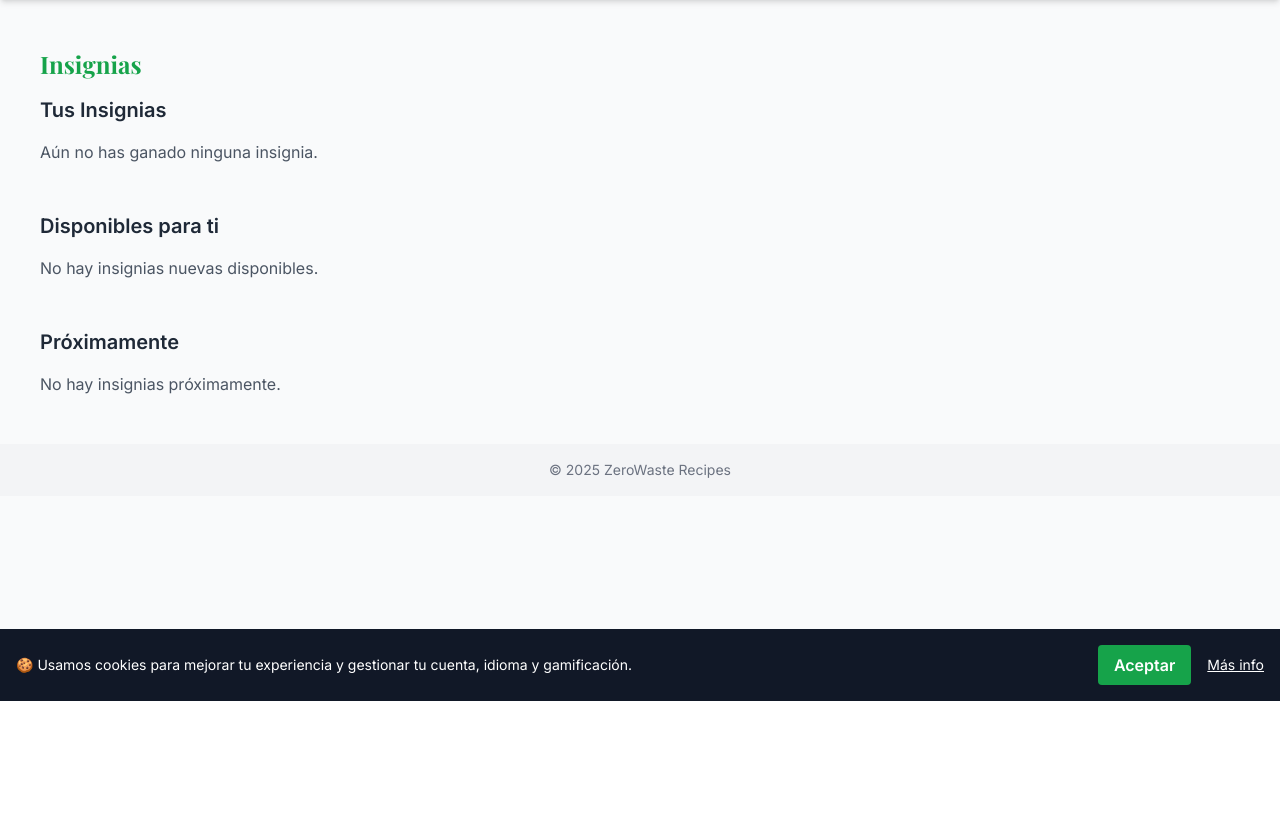
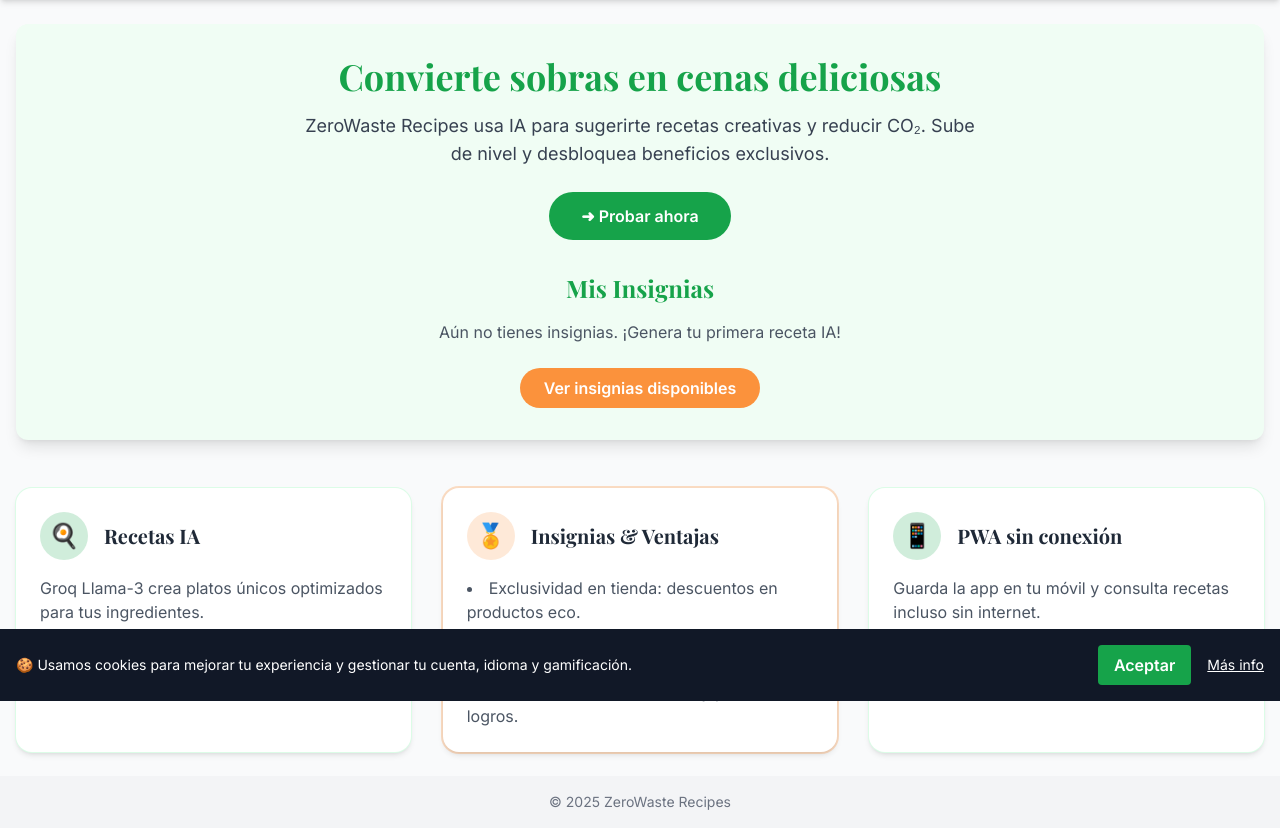
Before and after one commit to daniilabradorr/zerowaste-recipes, a Django app: page / in a window 1280 px wide. Shown: the part 99-927 px from the top of the page. Before the commit the page ends 800 px from the top, so only its background shows below. Run offline with Django 5.2, Linux system fonts and the light colour scheme; some libraries are stand-ins or nearby versions.

Commit message:
optyimizando home 2

```diff
--- a/templates/home.html
+++ b/templates/home.html
@@ -1,198 +1,148 @@
 {% extends "base.html" %}
-{% load static i18n %}
-
-{% block title %}{% trans "Mis Insignias" %}{% endblock %}
+{% load static %}
+{% block title %}
+  {% if LANGUAGE_CODE == 'es' %}
+    ZeroWaste Recipes – Convierte sobras en cenas deliciosas
+  {% else %}
+    ZeroWaste Recipes – Turn leftovers into delicious dinners
+  {% endif %}
+{% endblock %}
 
 {% block content %}
-<section class="container mx-auto p-6">
-  <h1 class="text-2xl font-serif text-primary mb-4">{% trans "Insignias" %}</h1>
+<!-- Hero -->
+<section class="bg-green-50 rounded-xl p-8 shadow-lg text-center">
+  {% if LANGUAGE_CODE == 'es' %}
+    <h2 class="text-4xl font-serif text-primary mb-4">
+      Convierte sobras en cenas deliciosas
+    </h2>
+    <p class="text-lg text-gray-700 max-w-2xl mx-auto mb-6">
+      ZeroWaste Recipes usa IA para sugerirte recetas creativas y reducir CO₂.
+      Sube de nivel y desbloquea beneficios exclusivos.
+    </p>
+    <a href="{% url 'recipes:ingredients' %}"
+       class="inline-block bg-primary hover:bg-green-700 text-white font-semibold px-8 py-3 rounded-full transition mb-8">
+       ➜ Probar ahora
+    </a>
+  {% else %}
+    <h2 class="text-4xl font-serif text-primary mb-4">
+      Turn leftovers into delicious dinners
+    </h2>
+    <p class="text-lg text-gray-700 max-w-2xl mx-auto mb-6">
+      ZeroWaste Recipes uses AI to suggest creative recipes and cut CO₂.
+      Level up to unlock exclusive perks.
+    </p>
+    <a href="{% url 'recipes:ingredients' %}"
+       class="inline-block bg-primary hover:bg-green-700 text-white font-semibold px-8 py-3 rounded-full transition mb-8">
+       ➜ Try now
+    </a>
+  {% endif %}
 
-  <!-- Insignias ganadas -->
-  <div class="mb-12">
-    <h2 class="text-xl font-semibold mb-4">{% trans "Tus Insignias" %}</h2>
-    {% if owned_badges %}
-      <div class="grid grid-cols-1 sm:grid-cols-2 md:grid-cols-4 gap-8">
-        {% for badge in owned_badges %}
-          <div class="bg-green-50 p-6 rounded-lg shadow-lg flex flex-col items-center">
-            <div class="w-28 h-28 mb-4 rounded-full overflow-hidden border-4 border-green-500 shadow-md flex items-center justify-center">
-              {% comment %} Usa <picture> para webp/fallback png {% endcomment %}
-              {% if badge.name == "Starter" %}
+  <!-- My Badges Section -->
+  <div id="my-badges" class="mx-auto max-w-3xl">
+    <h3 class="text-2xl font-serif text-primary mb-4">
+      {% if LANGUAGE_CODE == 'es' %}Mis Insignias{% else %}My Badges{% endif %}
+    </h3>
+    {% if user_badges %}
+      <div class="flex justify-center flex-wrap gap-4 mb-6">
+        {% for assignment in user_badges %}
+          <div class="flex flex-col items-center bg-green-100 px-5 py-4 rounded-2xl shadow-lg hover:scale-105 transform transition">
+            <div class="w-16 h-16 mb-2 rounded-full overflow-hidden border-2 border-green-300">
+              {% if assignment.badge.name == "Starter" %}
                 <picture>
                   <source srcset="{% static 'img/badges/Starter.webp' %}" type="image/webp">
-                  <img src="{% static 'img/badges/Starter.png' %}"
-                       alt="Starter badge"
-                       loading="lazy"
-                       decoding="async"
-                       width="112" height="112"
-                       class="max-w-full max-h-full opacity-100">
+                  <img src="{% static 'img/badges/Starter.png' %}" alt="Starter badge"
+                       width="64" height="64" loading="lazy" decoding="async"
+                       class="w-full h-full object-contain">
                 </picture>
-              {% elif badge.name == "Partner" %}
+              {% elif assignment.badge.name == "Partner" %}
                 <picture>
                   <source srcset="{% static 'img/badges/Partner.webp' %}" type="image/webp">
-                  <img src="{% static 'img/badges/Partner.png' %}"
-                       alt="Partner badge"
-                       loading="lazy"
-                       decoding="async"
-                       width="112" height="112"
-                       class="max-w-full max-h-full opacity-100">
+                  <img src="{% static 'img/badges/Partner.png' %}" alt="Partner badge"
+                       width="64" height="64" loading="lazy" decoding="async"
+                       class="w-full h-full object-contain">
                 </picture>
-              {% elif badge.name == "Co2-Helper" %}
+              {% elif assignment.badge.name == "Co2-Helper" %}
                 <picture>
                   <source srcset="{% static 'img/badges/CO2Helper.webp' %}" type="image/webp">
-                  <img src="{% static 'img/badges/CO2Helper.png' %}"
-                       alt="Co2-Helper badge"
-                       loading="lazy"
-                       decoding="async"
-                       width="112" height="112"
-                       class="max-w-full max-h-full opacity-100">
+                  <img src="{% static 'img/badges/CO2Helper.png' %}" alt="Co2-Helper badge"
+                       width="64" height="64" loading="lazy" decoding="async"
+                       class="w-full h-full object-contain">
                 </picture>
-              {% elif badge.name == "Eco-Veteran" %}
+              {% elif assignment.badge.name == "Eco-Veteran" %}
                 <picture>
                   <source srcset="{% static 'img/badges/EcoVeteran.webp' %}" type="image/webp">
-                  <img src="{% static 'img/badges/EcoVeteran.png' %}"
-                       alt="Eco-Veteran badge"
-                       loading="lazy"
-                       decoding="async"
-                       width="112" height="112"
-                       class="max-w-full max-h-full opacity-100">
+                  <img src="{% static 'img/badges/EcoVeteran.png' %}" alt="Eco-Veteran badge"
+                       width="64" height="64" loading="lazy" decoding="async"
+                       class="w-full h-full object-contain">
                 </picture>
               {% endif %}
             </div>
-            <p class="font-bold text-lg mb-1">{{ badge.name }}</p>
-            <p class="text-sm text-gray-700 mb-2">{{ badge.description|safe }}</p>
-            <p class="text-xs text-gray-500">{% trans "Objetivo:" %} {{ badge.threshold }} {{ badge.unit_label }}</p>
-            <p class="text-xs text-green-600 font-medium">{% trans "Progreso:" %} {{ badge.progress }} / {{ badge.threshold }} {{ badge.unit_label }}</p>
+            <span class="font-medium">{{ assignment.badge.name }}</span>
           </div>
         {% endfor %}
       </div>
     {% else %}
-      <p class="text-gray-600">{% trans "Aún no has ganado ninguna insignia." %}</p>
+      <p class="text-gray-600 mb-6">
+        {% if LANGUAGE_CODE == 'es' %}
+          Aún no tienes insignias. ¡Genera tu primera receta IA!
+        {% else %}
+          You don’t have any badges yet. Create your first AI recipe!
+        {% endif %}
+      </p>
     {% endif %}
+
+    <a href="{% url 'recipes:my_badges' %}"
+       class="inline-block bg-secondary hover:bg-orange-600 text-white font-semibold px-6 py-2 rounded-full transition">
+      {% if LANGUAGE_CODE == 'es' %}Ver insignias disponibles{% else %}View all badges{% endif %}
+    </a>
+  </div>
+</section>
+
+<!-- Features -->
+<section class="grid md:grid-cols-3 gap-8 mt-12">
+  {% comment %} Spanish section; mirror in English if needed {% endcomment %}
+  <div class="group p-6 bg-white rounded-2xl ring-1 ring-green-100 shadow-md hover:shadow-xl hover:-translate-y-1 transform transition">
+    <div class="flex items-center mb-4">
+      <span class="inline-flex items-center justify-center w-12 h-12 bg-primary/20 text-primary rounded-full mr-4 text-2xl">🍳</span>
+      <h4 class="font-serif text-xl font-semibold text-gray-800 group-hover:text-primary transition-colors">
+        {% if LANGUAGE_CODE == 'es' %}Recetas IA{% else %}AI Recipes{% endif %}
+      </h4>
+    </div>
+    <p class="text-gray-600">
+      {% if LANGUAGE_CODE == 'es' %}Groq Llama-3 crea platos únicos optimizados para tus ingredientes.{% else %}Groq Llama-3 creates unique dishes optimized for your ingredients.{% endif %}
+    </p>
   </div>
 
-  <!-- Insignias disponibles -->
-  <div class="mb-12">
-    <h2 class="text-xl font-semibold mb-4">{% trans "Disponibles para ti" %}</h2>
-    {% if available_badges %}
-      <div class="grid grid-cols-1 sm:grid-cols-2 md:grid-cols-4 gap-8">
-        {% for badge in available_badges %}
-          <div class="bg-white p-6 rounded-lg shadow hover:shadow-lg transition flex flex-col items-center">
-            <div class="w-28 h-28 mb-4 rounded-full overflow-hidden border-4 border-gray-300 shadow-md flex items-center justify-center">
-              {% if badge.name == "Starter" %}
-                <picture>
-                  <source srcset="{% static 'img/badges/Starter.webp' %}" type="image/webp">
-                  <img src="{% static 'img/badges/Starter.png' %}"
-                       alt="Starter badge"
-                       loading="lazy"
-                       decoding="async"
-                       width="112" height="112"
-                       class="max-w-full max-h-full opacity-80">
-                </picture>
-              {% elif badge.name == "Partner" %}
-                <picture>
-                  <source srcset="{% static 'img/badges/Partner.webp' %}" type="image/webp">
-                  <img src="{% static 'img/badges/Partner.png' %}"
-                       alt="Partner badge"
-                       loading="lazy"
-                       decoding="async"
-                       width="112" height="112"
-                       class="max-w-full max-h-full opacity-80">
-                </picture>
-              {% elif badge.name == "Co2-Helper" %}
-                <picture>
-                  <source srcset="{% static 'img/badges/CO2Helper.webp' %}" type="image/webp">
-                  <img src="{% static 'img/badges/CO2Helper.png' %}"
-                       alt="Co2-Helper badge"
-                       loading="lazy"
-                       decoding="async"
-                       width="112" height="112"
-                       class="max-w-full max-h-full opacity-80">
-                </picture>
-              {% elif badge.name == "Eco-Veteran" %}
-                <picture>
-                  <source srcset="{% static 'img/badges/EcoVeteran.webp' %}" type="image/webp">
-                  <img src="{% static 'img/badges/EcoVeteran.png' %}"
-                       alt="Eco-Veteran badge"
-                       loading="lazy"
-                       decoding="async"
-                       width="112" height="112"
-                       class="max-w-full max-h-full opacity-80">
-                </picture>
-              {% endif %}
-            </div>
-            <p class="font-bold text-lg mb-1">{{ badge.name }}</p>
-            <p class="text-sm text-gray-700 mb-2">{{ badge.description|safe }}</p>
-            <p class="text-xs text-gray-500">{% trans "Objetivo:" %} {{ badge.threshold }} {{ badge.unit_label }}</p>
-            <p class="text-xs text-blue-600 font-medium">{% trans "Progreso:" %} {{ badge.progress }} / {{ badge.threshold }} {{ badge.unit_label }}</p>
-          </div>
-        {% endfor %}
-      </div>
-    {% else %}
-      <p class="text-gray-600">{% trans "No hay insignias nuevas disponibles." %}</p>
-    {% endif %}
+  <div class="group p-6 bg-white rounded-2xl ring-2 ring-dashed ring-secondary/30 shadow-md hover:shadow-xl hover:-translate-y-1 transform transition">
+    <div class="flex items-center mb-4">
+      <span class="inline-flex items-center justify-center w-12 h-12 bg-secondary/20 text-secondary rounded-full mr-4 text-2xl">🏅</span>
+      <h4 class="font-serif text-xl font-semibold text-gray-800 group-hover:text-secondary transition-colors">
+        {% if LANGUAGE_CODE == 'es' %}Insignias & Ventajas{% else %}Badges & Perks{% endif %}
+      </h4>
+    </div>
+    <ul class="list-disc list-inside text-gray-600 space-y-1">
+      {% if LANGUAGE_CODE == 'es' %}
+        <li>Exclusividad en tienda: descuentos en productos eco.</li>
+        <li>Newsletter gratuito: beneficios antes que nadie.</li>
+        <li>Gamificación: sube de nivel y presume tus logros.</li>
+      {% else %}
+        <li>Store exclusives: discounts on eco-friendly products.</li>
+        <li>Free newsletter: perks before anyone else.</li>
+        <li>Gamification: level up and show off your achievements.</li>
+      {% endif %}
+    </ul>
   </div>
 
-  <!-- Próximamente -->
-  <div>
-    <h2 class="text-xl font-semibold mb-4">{% trans "Próximamente" %}</h2>
-    {% if coming_soon %}
-      <div class="grid grid-cols-1 sm:grid-cols-2 md:grid-cols-4 gap-8">
-        {% for badge in coming_soon %}
-          <div class="bg-gray-100 p-6 rounded-lg flex flex-col items-center">
-            <div class="w-28 h-28 mb-4 rounded-full overflow-hidden border-4 border-gray-400 shadow-sm flex items-center justify-center">
-              {% if badge.name == "Starter" %}
-                <picture>
-                  <source srcset="{% static 'img/badges/Starter.webp' %}" type="image/webp">
-                  <img src="{% static 'img/badges/Starter.png' %}"
-                       alt="Starter badge"
-                       loading="lazy"
-                       decoding="async"
-                       width="112" height="112"
-                       class="max-w-full max-h-full opacity-50">
-                </picture>
-              {% elif badge.name == "Partner" %}
-                <picture>
-                  <source srcset="{% static 'img/badges/Partner.webp' %}" type="image/webp">
-                  <img src="{% static 'img/badges/Partner.png' %}"
-                       alt="Partner badge"
-                       loading="lazy"
-                       decoding="async"
-                       width="112" height="112"
-                       class="max-w-full max-h-full opacity-50">
-                </picture>
-              {% elif badge.name == "Co2-Helper" %}
-                <picture>
-                  <source srcset="{% static 'img/badges/CO2Helper.webp' %}" type="image/webp">
-                  <img src="{% static 'img/badges/CO2Helper.png' %}"
-                       alt="Co2-Helper badge"
-                       loading="lazy"
-                       decoding="async"
-                       width="112" height="112"
-                       class="max-w-full max-h-full opacity-50">
-                </picture>
-              {% elif badge.name == "Eco-Veteran" %}
-                <picture>
-                  <source srcset="{% static 'img/badges/EcoVeteran.webp' %}" type="image/webp">
-                  <img src="{% static 'img/badges/EcoVeteran.png' %}"
-                       alt="Eco-Veteran badge"
-                       loading="lazy"
-                       decoding="async"
-                       width="112" height="112"
-                       class="max-w-full max-h-full opacity-50">
-                </picture>
-              {% endif %}
-            </div>
-            <p class="font-bold text-lg text-gray-500 mb-1">{{ badge.name }}</p>
-            <p class="text-sm text-gray-500 mb-2">{{ badge.description|safe }}</p>
-            <p class="text-xs text-gray-500">{% trans "Objetivo:" %} {{ badge.threshold }} {{ badge.unit_label }}</p>
-            <p class="text-xs text-gray-500 font-medium">{% trans "Progreso:" %} {{ badge.progress }} / {{ badge.threshold }} {{ badge.unit_label }}</p>
-            <p class="text-xs text-gray-400 mt-1">{% trans "Próximamente" %}</p>
-          </div>
-        {% endfor %}
-      </div>
-    {% else %}
-      <p class="text-gray-600">{% trans "No hay insignias próximamente." %}</p>
-    {% endif %}
+  <div class="group p-6 bg-white rounded-2xl ring-1 ring-green-100 shadow-md hover:shadow-xl hover:-translate-y-1 transform transition">
+    <div class="flex items-center mb-4">
+      <span class="inline-flex items-center justify-center w-12 h-12 bg-primary/20 text-primary rounded-full mr-4 text-2xl">📱</span>
+      <h4 class="font-serif text-xl font-semibold text-gray-800 group-hover:text-primary transition-colors">
+        {% if LANGUAGE_CODE == 'es' %}PWA sin conexión{% else %}Offline PWA{% endif %}
+      </h4>
+    </div>
+    <p class="text-gray-600">
+      {% if LANGUAGE_CODE == 'es' %}Guarda la app en tu móvil y consulta recetas incluso sin internet.{% else %}Save the app on your phone and view recipes even offline.{% endif %}
+    </p>
   </div>
 </section>
 {% endblock %}
```
